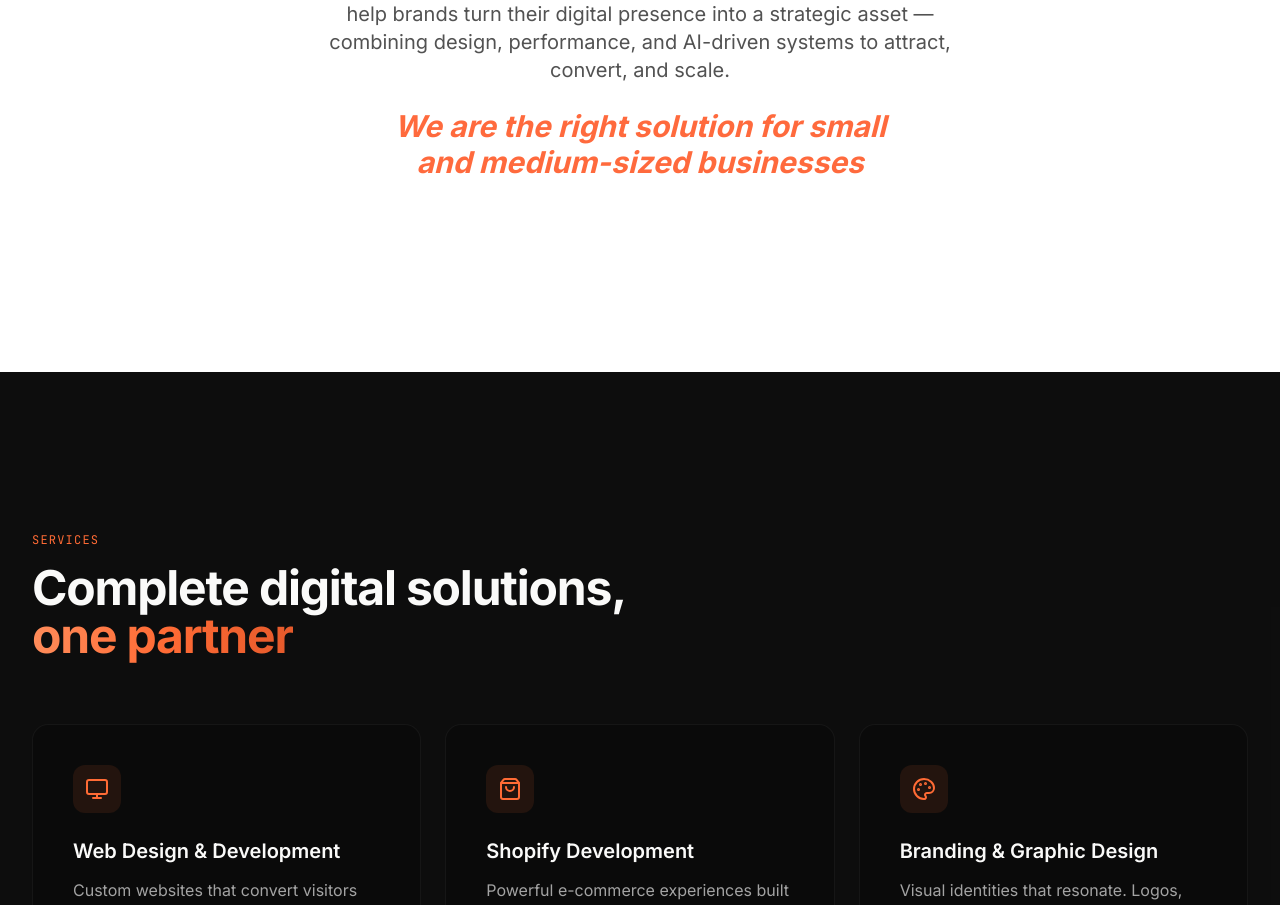
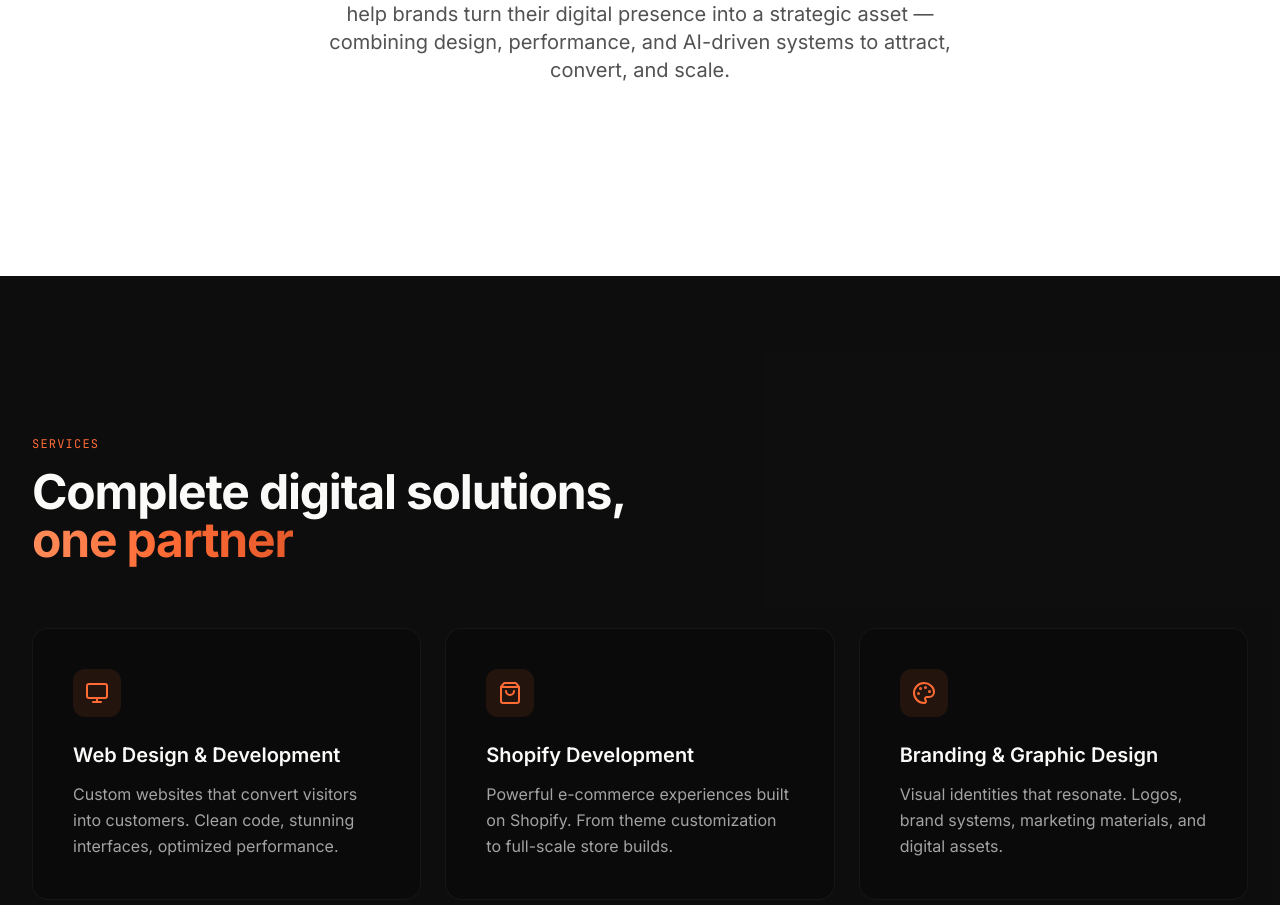
Before and after one commit to hejculto/premium-site, a Next.js app: page / in a window 1280 px wide. Shown: the part 1172-2077 px from the top of the page. Built offline with nearby package versions, Linux system fonts and the light colour scheme.

Commit message:
Remove italic text from transition section

```diff
--- a/src/components/TransitionSection.tsx
+++ b/src/components/TransitionSection.tsx
@@ -19,9 +19,6 @@ export function TransitionSection() {
           <p className="text-lg md:text-xl text-neutral-600 max-w-2xl mx-auto leading-relaxed">
             Most businesses invest in websites that look good but fail to perform. I help brands turn their digital presence into a strategic asset — combining design, performance, and AI-driven systems to attract, convert, and scale.
           </p>
-          <p className="text-xl md:text-2xl lg:text-3xl text-[#ff6a3d] italic font-bold mt-6 max-w-2xl mx-auto text-center">
-            We are the right solution for small<br />and medium-sized businesses
-          </p>
         </motion.div>
       </div>
     </section>
```
